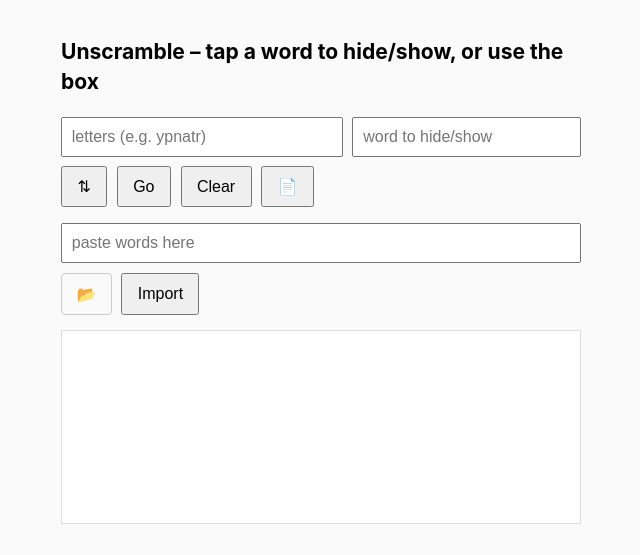
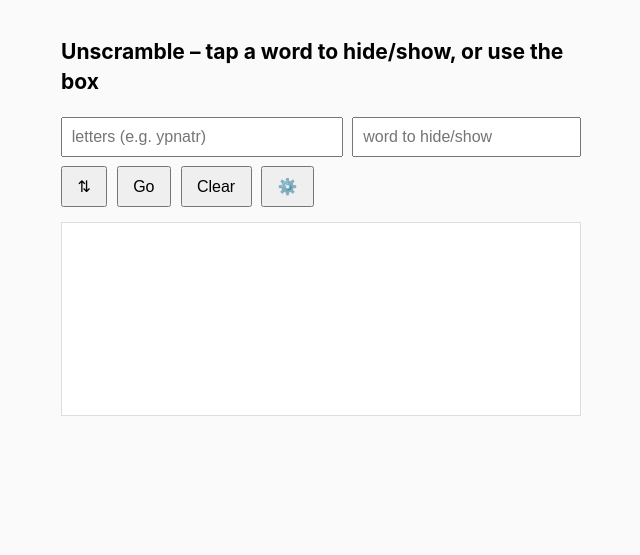
Before and after one commit to keepitsimpleyt/unscrambler, a Flask app: page / in a window 1280 px wide. Shown: the top 555 px of the page, without its empty margins (319-959 px from the left). Run offline with Flask 3, Linux system fonts and the light colour scheme.

Commit message:
adding import

```diff
--- a/templates/index.html
+++ b/templates/index.html
@@ -45,6 +45,7 @@ label.file{
   border-radius:4px;
 }
 label.file input{display:none;}   /* hide raw input */
+.tools{display:none;margin-top:.6rem;}
 
 </style>
 </head>
@@ -64,11 +65,14 @@ label.file input{display:none;}   /* hide raw input */
     <!-- actions -->
     <button>Go</button>
     <button type="button" id="clr">Clear</button>
-	<button type="button" id="exp">📄</button>
-	<input type="text" id="paste" placeholder="paste words here">
-	<label class="file">  📂 <input type="file" id="file" accept=".txt">
-</label>
-	<button type="button" id="imp">Import</button>
+	<button type="button" id="gear">⚙️</button>
+<div class="tools">
+  <button type="button" id="exp">📄</button>
+  <input type="text" id="paste" placeholder="paste words here">
+  <button type="button" id="clip">Paste ▶︎</button>
+  <button type="button" id="imp">Import</button>
+  <label class="file">📂 <input type="file" id="file" accept=".txt"></label>
+</div>
   </form>
 
   <div id="out" class="box"></div>
@@ -190,6 +194,10 @@ document.getElementById('file').onchange = async e => {
   alert(`Imported ${file.name} (${blacklist.size} words total).`);
   e.target.value = "";        // reset so same file can be chosen again
 };
+document.getElementById('gear').onclick = () => {
+  const box   = document.querySelector('.tools');
+  box.style.display = box.style.display === 'none' ? 'block' : 'none';
+};
 
 </script>
 </body>
```
